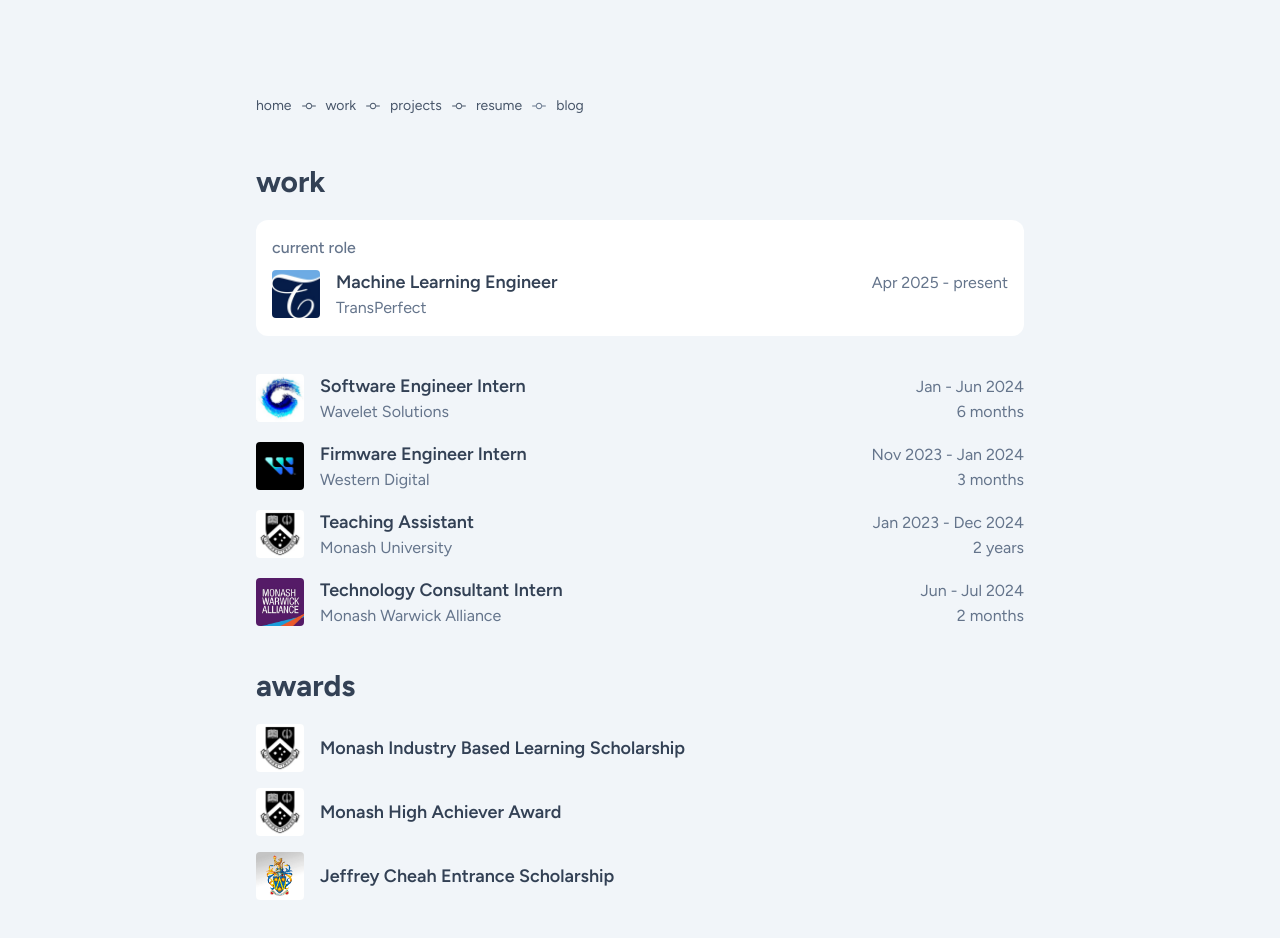
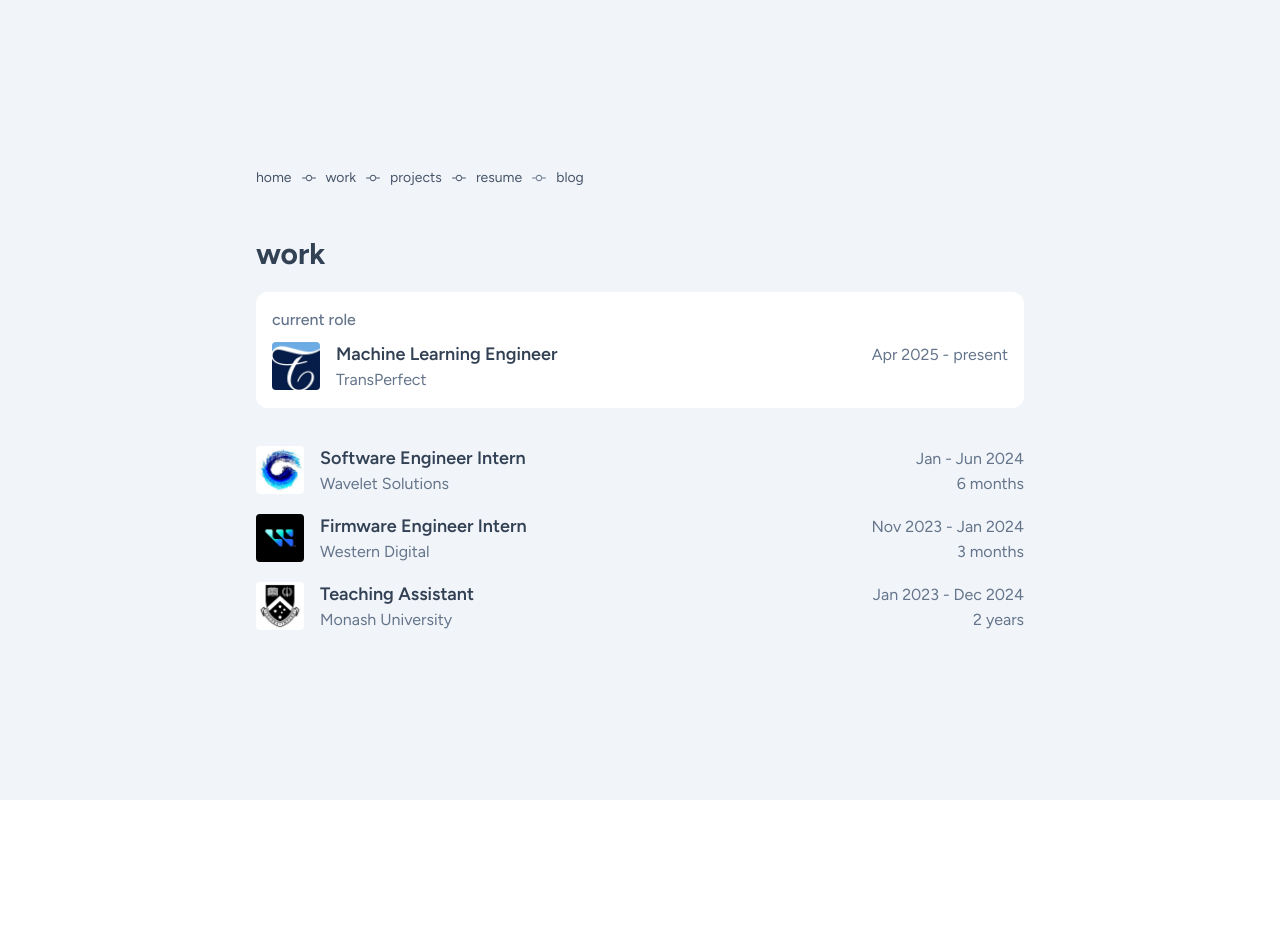
Before and after one commit to ami2802/website-2.0, a Next.js app: page /work in a window 1280 px wide. Shown: the top 938 px of the page. After the commit the page ends 800 px from the top, so only its background shows below. Built offline with nearby package versions, Linux system fonts and the light colour scheme.

Commit message:
refactor 2

```diff
--- a/app/page.tsx
+++ b/app/page.tsx
@@ -4,7 +4,7 @@
 import { cn } from "@/lib/utils";
 import Link from "next/link";
 import { useState } from "react";
-import { FaGithub, FaInstagram, FaLinkedinIn } from "react-icons/fa";
+import { FaGithub, FaLinkedinIn } from "react-icons/fa";
 import { MdEmail, MdOutlineSpaceDashboard } from "react-icons/md";
 import { Analytics } from "@vercel/analytics/react";
 
--- a/app/work/page.tsx
+++ b/app/work/page.tsx
@@ -3,8 +3,6 @@
 import WesternDigitalLogo from "@/assets/western-digital.png";
 import WaveletLogo from "@/assets/wavelet.jpeg";
 import MonashLogo from "@/assets/monash.webp";
-import MonashWarwickLogo from "@/assets/monashwarwick.jpg";
-import SunwayLogo from "@/assets/sunway.jpg";
 import TransPerfectLogo from "@/assets/transperfect.jpeg";
 import WorkRow from "@/components/ui/work-row";
 import { formatFromMMMYYYY } from "@/lib/utils";
@@ -50,7 +48,7 @@
       listDescription: [
         "Developed C++ firmware features for enterprise HDDs and Python automation scripts for failure analysis.",
         "Implemented retry logic for hardware tests in Jenkins pipelines, reducing false positive build failure rates.",
-        "Reduced outstanding bugs by 21% for the host interface team"
+        "Reduced outstanding bugs by 21% for the host interface team."
       ],
       tags: ["C/C++", "Python", "Jenkins", "CI/CD"]
     },
@@ -63,34 +61,24 @@
       listDescription: [
         "TA and marker for FIT2014 (Theory of Computation) and FIT1045 (Intro to Programming)."
       ],
-    },
-    {
-      role: "Technology Consultant Intern",
-      companyName: "Monash Warwick Alliance",
-      companyLogoUrl: MonashWarwickLogo,
-      start_date: formatFromMMMYYYY("Jun 2024"),
-      end_date: formatFromMMMYYYY("Jul 2024"),
-      listDescription: [
-        "Led a global, cross-functional team of students to improve technical infrastructure for a local tutoring company."
-      ],
     }
   ];
 
 
-  const scholarships: WorkInfo[] = [
-    {
-      role: "Monash Industry Based Learning Scholarship",
-      companyLogoUrl: MonashLogo,
-    },
-    {
-      role: "Monash High Achiever Award",
-      companyLogoUrl: MonashLogo,
-    },
-    {
-      role: "Jeffrey Cheah Entrance Scholarship",
-      companyLogoUrl: SunwayLogo,
-    },
-  ];
+  // const scholarships: WorkInfo[] = [
+  //   {
+  //     role: "Monash Industry Based Learning Scholarship",
+  //     companyLogoUrl: MonashLogo,
+  //   },
+  //   {
+  //     role: "Monash High Achiever Award",
+  //     companyLogoUrl: MonashLogo,
+  //   },
+  //   {
+  //     role: "Jeffrey Cheah Entrance Scholarship",
+  //     companyLogoUrl: SunwayLogo,
+  //   },
+  // ];
 
   return (
     <main className="flex min-h-screen flex-col justify-center items-center p-8 md:p-24 bg-slate-100 dark:bg-midnight">
@@ -122,7 +110,7 @@
           </div>
 
           {/* scholarships section */}
-          <div className="flex flex-col gap-5">
+          {/* <div className="flex flex-col gap-5">
             <div className="text-3xl font-bold text-slate-700 dark:text-slate-200">
               awards
             </div>
@@ -131,7 +119,7 @@
                 <WorkRow key={idx} workInfo={work} idx={idx} />
               ))}
             </Accordion>
-          </div>
+          </div> */}
         </div>
       </div>
     </main>
--- a/components/ui/text-animate.tsx
+++ /dev/null
@@ -1,281 +0,0 @@
-"use client"
-
-import { FC, useEffect, useRef } from "react"
-import { HTMLMotionProps, motion, useAnimation, useInView } from "motion/react"
-
-type AnimationType =
-  | "fadeIn"
-  | "fadeInUp"
-  | "popIn"
-  | "shiftInUp"
-  | "rollIn"
-  | "whipIn"
-  | "whipInUp"
-  | "calmInUp"
-
-interface Props extends HTMLMotionProps<"div"> {
-  text: string
-  type?: AnimationType
-  delay?: number
-  duration?: number
-}
-
-const animationVariants = {
-  fadeIn: {
-    container: {
-      hidden: { opacity: 0 },
-      visible: (i: number = 1) => ({
-        opacity: 1,
-        transition: { staggerChildren: 0.05, delayChildren: i * 0.3 },
-      }),
-    },
-    child: {
-      visible: {
-        opacity: 1,
-        y: [0, -10, 0],
-        transition: {
-          type: "spring",
-          damping: 12,
-          stiffness: 100,
-        },
-      },
-      hidden: { opacity: 0, y: 10 },
-    },
-  },
-  fadeInUp: {
-    container: {
-      hidden: { opacity: 0 },
-      visible: {
-        opacity: 1,
-        transition: { staggerChildren: 0.1, delayChildren: 0.2 },
-      },
-    },
-    child: {
-      visible: { opacity: 1, y: 0, transition: { duration: 0.5 } },
-      hidden: { opacity: 0, y: 20 },
-    },
-  },
-  popIn: {
-    container: {
-      hidden: { scale: 0 },
-      visible: {
-        scale: 1,
-        transition: { staggerChildren: 0.05, delayChildren: 0.2 },
-      },
-    },
-    child: {
-      visible: {
-        opacity: 1,
-        scale: 1.1,
-        transition: { type: "spring", damping: 15, stiffness: 400 },
-      },
-      hidden: { opacity: 0, scale: 0 },
-    },
-  },
-  calmInUp: {
-    container: {
-      hidden: {},
-      visible: (i: number = 1) => ({
-        transition: { staggerChildren: 0.01, delayChildren: 0.2 * i },
-      }),
-    },
-    child: {
-      hidden: {
-        y: "200%",
-        transition: { ease: [0.455, 0.03, 0.515, 0.955], duration: 0.85 },
-      },
-      visible: {
-        y: 0,
-        transition: {
-          ease: [0.125, 0.92, 0.69, 0.975], //  Drawing attention to dynamic content or interactive elements, where the animation needs to be engaging but not abrupt
-          duration: 0.75,
-          //   ease: [0.455, 0.03, 0.515, 0.955], // smooth and gradual acceleration followed by a steady deceleration towards the end of the animation
-          //   ease: [0.115, 0.955, 0.655, 0.939], // smooth and gradual acceleration followed by a steady deceleration towards the end of the animation
-          //   ease: [0.09, 0.88, 0.68, 0.98], // Very Gentle Onset, Swift Mid-Section, Soft Landing
-          //   ease: [0.11, 0.97, 0.64, 0.945], // Minimal Start, Energetic Acceleration, Smooth Closure
-        },
-      },
-    },
-  },
-  shiftInUp: {
-    container: {
-      hidden: {},
-      visible: (i: number = 1) => ({
-        transition: { staggerChildren: 0.01, delayChildren: 0.2 * i },
-      }),
-    },
-    child: {
-      hidden: {
-        y: "100%", // Starting from below but not too far to ensure a dramatic but manageable shift.
-        transition: {
-          ease: [0.75, 0, 0.25, 1], // Starting quickly
-          duration: 0.6, // Shortened duration for a more dramatic start
-        },
-      },
-      visible: {
-        y: 0,
-        transition: {
-          duration: 0.8, // Slightly longer to accommodate the slow middle and swift end
-          ease: [0.22, 1, 0.36, 1], // This easing function starts quickly (dramatic shift), slows down (slow middle), and ends quickly (clean swift end)
-        },
-      },
-    },
-  },
-
-  whipInUp: {
-    container: {
-      hidden: {},
-      visible: (i: number = 1) => ({
-        transition: { staggerChildren: 0.01, delayChildren: 0.2 * i },
-      }),
-    },
-    child: {
-      hidden: {
-        y: "200%",
-        transition: { ease: [0.455, 0.03, 0.515, 0.955], duration: 0.45 },
-      },
-      visible: {
-        y: 0,
-        transition: {
-          ease: [0.5, -0.15, 0.25, 1.05],
-          duration: 0.75,
-        },
-      },
-    },
-  },
-  rollIn: {
-    container: {
-      hidden: {},
-      visible: {},
-    },
-    child: {
-      hidden: {
-        opacity: 0,
-        y: `0.25em`,
-      },
-      visible: {
-        opacity: 1,
-        y: `0em`,
-        transition: {
-          duration: 0.65,
-          ease: [0.65, 0, 0.75, 1], // Great! Swift Beginning, Prolonged Ease, Quick Finish
-          //   ease: [0.75, 0.05, 0.85, 1], // Quick Start, Smooth Middle, Sharp End
-          //   ease: [0.7, -0.25, 0.9, 1.25], // Fast Acceleration, Gentle Slowdown, Sudden Snap
-          //   ease: [0.7, -0.5, 0.85, 1.5], // Quick Leap, Soft Glide, Snappy Closure
-        },
-      },
-    },
-  },
-  whipIn: {
-    container: {
-      hidden: {},
-      visible: {},
-    },
-    child: {
-      hidden: {
-        opacity: 0,
-        y: `0.35em`,
-      },
-      visible: {
-        opacity: 1,
-        y: `0em`,
-        transition: {
-          duration: 0.45,
-          //   ease: [0.75, 0.05, 0.85, 1], // Quick Start, Smooth Middle, Sharp End
-          //   ease: [0.7, -0.25, 0.9, 1.25], // Fast Acceleration, Gentle Slowdown, Sudden Snap
-          //   ease: [0.65, 0, 0.75, 1], // Great! Swift Beginning, Prolonged Ease, Quick Finish
-          ease: [0.85, 0.1, 0.9, 1.2], // Rapid Initiation, Subtle Slow, Sharp Conclusion
-        },
-      },
-    },
-  },
-}
-
-const TextAnimate: FC<Props> = ({
-  text,
-  type = "whipInUp",
-  delay = 0,
-  className,
-  ...props
-}: Props) => {
-  //   const { ref, inView } = useInView({
-  //     threshold: 0.5,
-  //     triggerOnce: true,
-  //   });
-
-  const ref = useRef(null)
-  const isInView = useInView(ref, { once: true })
-
-  const letters = Array.from(text)
-  const { container, child } = animationVariants[type]
-
-  const ctrls = useAnimation()
-
-  //   useEffect(() => {
-  //     if (isInView) {
-  //       ctrls.start("visible");
-  //     }
-  //     if (!isInView) {
-  //       ctrls.start("hidden");
-  //     }
-  //   }, [ctrls, isInView]);
-
-  if (type === "rollIn" || type === "whipIn") {
-    return (
-      <h2 className={className}>
-        {text.split(" ").map((word, index) => {
-          return (
-            <motion.span
-              ref={ref}
-              className="inline-block mr-[0.25em] whitespace-nowrap"
-              aria-hidden="true"
-              key={index}
-              initial="hidden"
-              animate="visible"
-              variants={container}
-              transition={{
-                delayChildren: delay,
-                // delayChildren: index * 0.35,
-                staggerChildren: 0.025,
-                // staggerChildren: 0.05,
-              }}
-            >
-              {word.split("").map((character, index) => {
-                return (
-                  <motion.span
-                    aria-hidden="true"
-                    key={index}
-                    variants={child}
-                    className="inline-block -mr-[0.01em]"
-                  >
-                    {character}
-                  </motion.span>
-                )
-              })}
-            </motion.span>
-          )
-        })}
-      </h2>
-    )
-  }
-
-  return (
-    <motion.h2
-      style={{ display: "flex", overflow: "hidden" }}
-      role="heading"
-      variants={container}
-      initial="hidden"
-      animate="visible"
-      className="mt-10 text-4xl font-black text-black dark:text-neutral-100 py-5 pb-8 px-8 md:text-5xl"
-      {...props}
-    >
-      {letters.map((letter, index) => (
-        <motion.span key={index} variants={child}>
-          {letter === " " ? "\u00A0" : letter}
-        </motion.span>
-      ))}
-    </motion.h2>
-  )
-}
-
-export { TextAnimate }
```
Also changed, not shown: package.json (+3 -4 lines), 1 other file (tests, documents, lock files or other folders).
